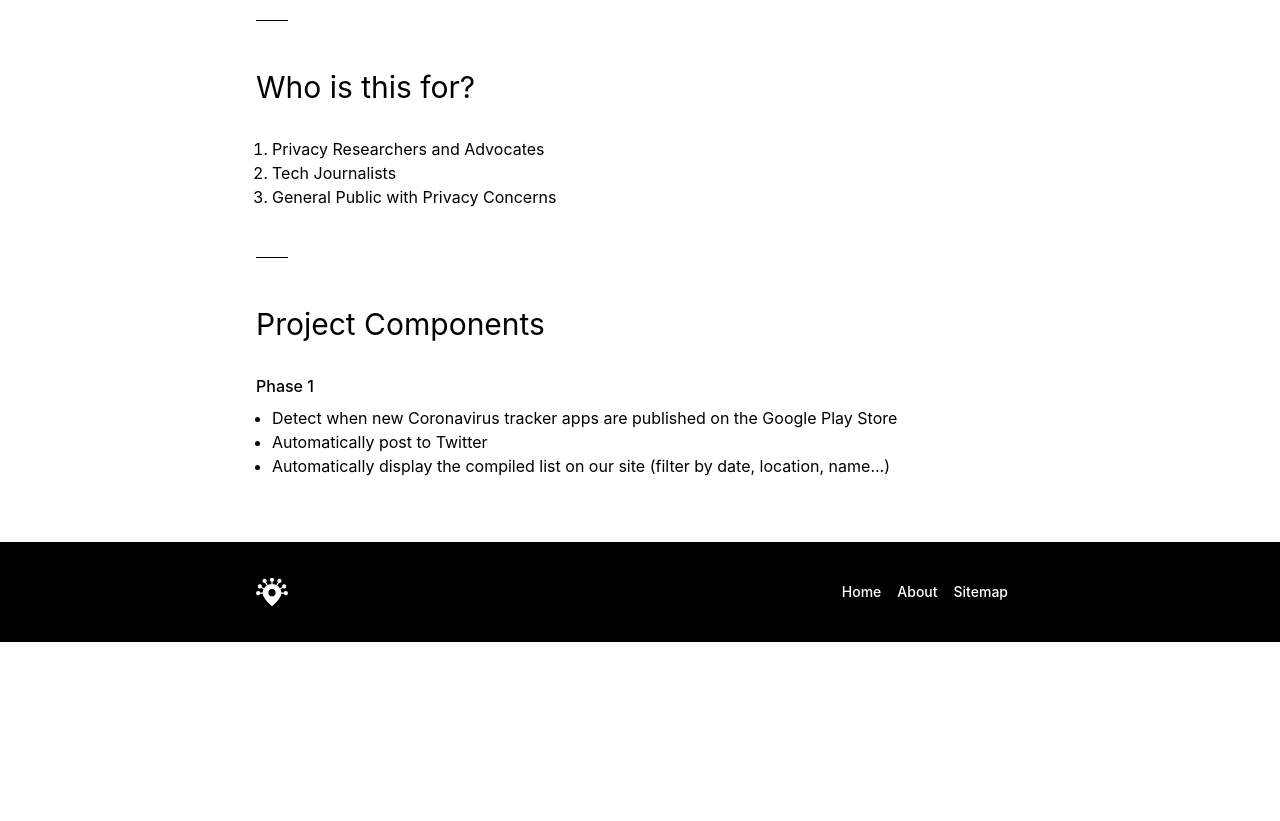
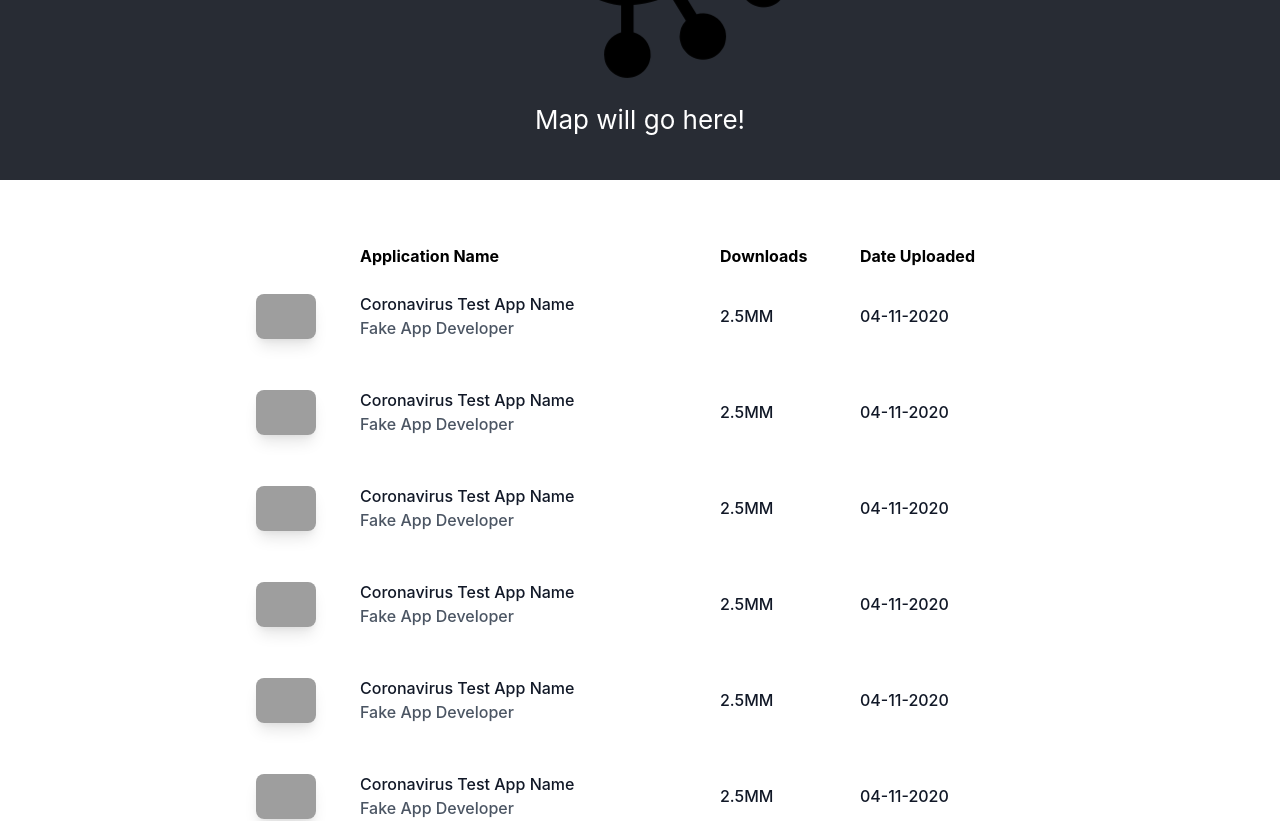
Before and after one commit to covid19-apptracker/covid19-apptracker, a React (Create React App) app: page / in a window 1280 px wide. Shown: the part 380-1201 px from the top of the page. Before the commit the page ends 1022 px from the top, so only its background shows below. Built offline with nearby package versions, Linux system fonts and the light colour scheme; grey boxes are pictures that could not be loaded.

Commit message:
Tweaks to HomePage Component

```diff
--- a/src/App.js
+++ b/src/App.js
@@ -10,7 +10,7 @@ function App() {
     <div className="App">
       <NavBar />
 
-      <AboutPage />
+      <HomePage />
 
       <Footer />
     </div>
--- a/src/components/pages/HomePage.js
+++ b/src/components/pages/HomePage.js
@@ -8,15 +8,25 @@ class HomePage extends Component {
             <div>
                 <div className="App-header">
                     <img src={logo} className="App-logo" alt="logo" />
+                    <br></br>
                     <p>
-                    Edit <code>src/App.js</code> and save to reload.
+                    Map will go here!
                     </p>
-                    <a className="App-link" href="https://reactjs.org" target="_blank" rel="noopener noreferrer">
-                    Learn React
-                    </a>
 
                 </div>
-                <div id="container" className="container w-full content-center items-center justify-center pt-8 pb-8 max-w-screen-md pl-6 pr-6 lg:pl-0 lg:pr-0 mx-auto">
+                <div id="container" className="container w-full content-center items-center justify-center pt-16 pb-8 max-w-screen-md pl-6 pr-6 lg:pl-0 lg:pr-0 mx-auto">
+                    <div className="headers flex items-center mx-auto pb-6">
+                        <div className="sm:w-2/12 sm:-mr-6"></div>
+                        <div className="font-bold w-8/12 sm:w-6/12 min-w-xs">Application Name</div>
+                        <div className="font-bold installs hidden sm:flex sm:w-2/12 sm:-ml-6 sm:mr-3">Downloads</div>
+                        <div className="font-bold flex-auto w-4/12 sm:w-2/12">Date Uploaded</div>
+                    </div>
+                    <PlayApp />
+                    <PlayApp />
+                    <PlayApp />
+                    <PlayApp />
+                    <PlayApp />
+                    <PlayApp />
                     <PlayApp />
                 </div>
             </div>
```
